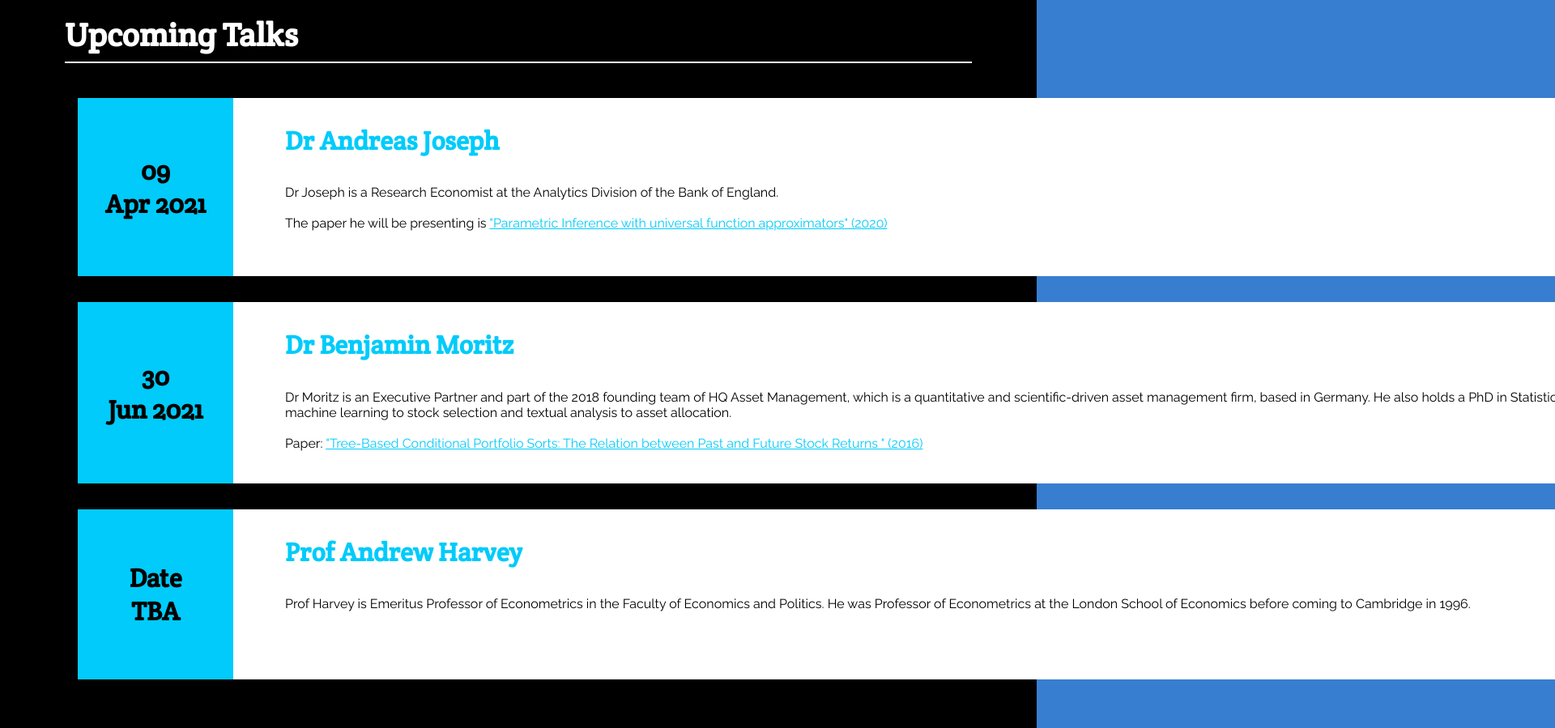
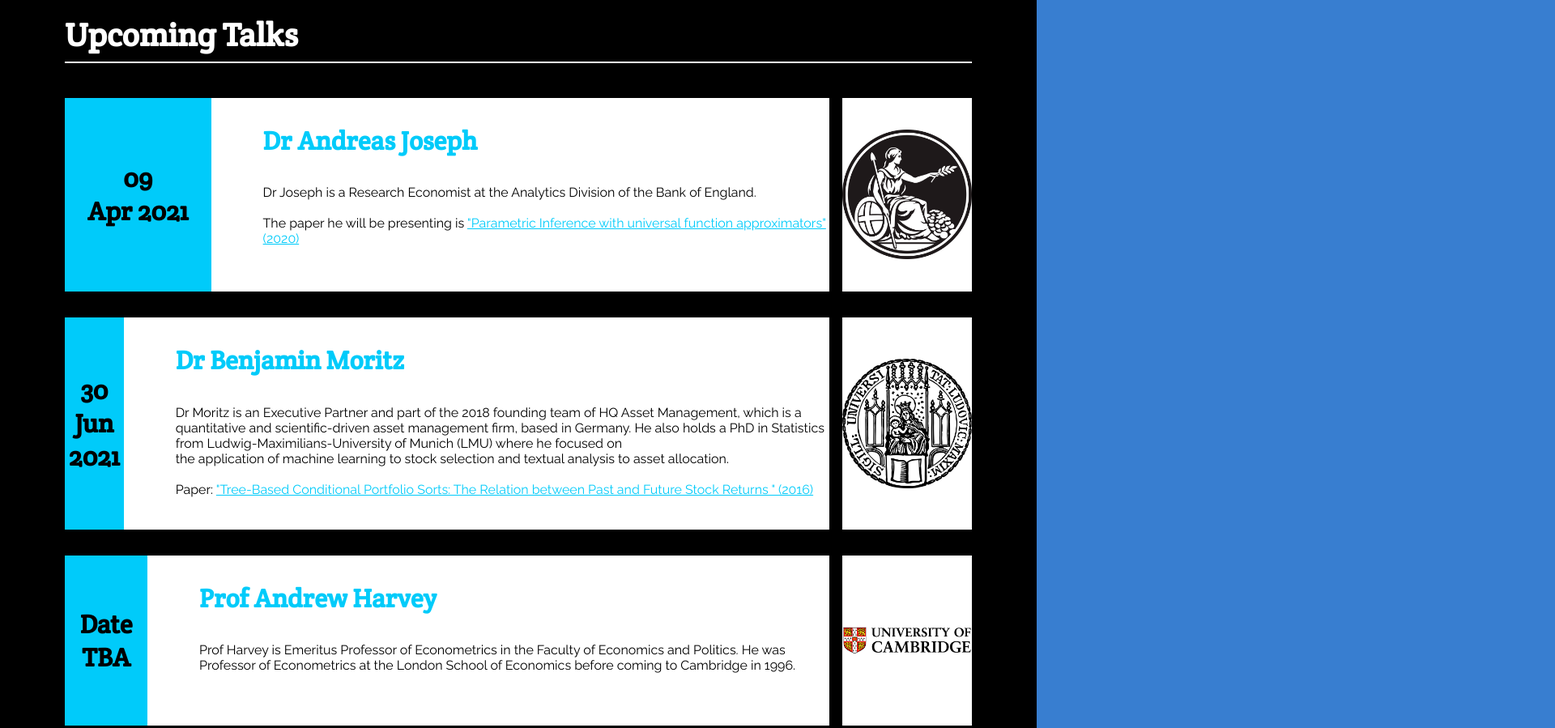
Before and after one commit to OptimalPortfolio/OptimalPortfolio.github.io, a plain HTML site: page Talks.html in a window 1280 px wide. Shown: the part 840-1739 px from the top of the page at 81% size, 1920 px wide, since content can reach past the window. Drawn offline with Linux system fonts and the light colour scheme.

Commit message:
Revert "a"
This reverts commit a5bf3b66b9a76567f16303721b6767c35448034a.

```diff
--- a/Talks.css
+++ b/Talks.css
@@ -143,8 +143,7 @@ nav h2 {
 /* Container dark */
 .talk-item {
   display: flex;
-  margin: 1em;
-  width: 200em;
+  margin: 1em 0;
 }
 
 .talk-info {
--- a/Talks.html
+++ b/Talks.html
@@ -56,7 +56,7 @@
           <div class="description">
             <h2> Dr Benjamin Moritz </h2>
             <p>
-                  Dr Moritz is an Executive Partner and part of the 2018 founding team of HQ Asset Management, which is a quantitative and scientific-driven asset management firm, based in Germany. He also holds a PhD in Statistics from Ludwig-Maximilians-University of Munich (LMU) where he focused on the application of <br> machine learning to stock selection and textual analysis to asset allocation.<br><br>
+                  Dr Moritz is an Executive Partner and part of the 2018 founding team of HQ Asset Management, which is a quantitative and scientific-driven asset management firm, based in Germany. He also holds a PhD in Statistics from Ludwig-Maximilians-University of Munich (LMU) where he focused on <br>the application of machine learning to stock selection and textual analysis to asset allocation.<br><br>
                   Paper: <a href = "https://papers.ssrn.com/sol3/papers.cfm?abstract_id=2740751">"Tree-Based Conditional Portfolio Sorts: The Relation between Past and Future Stock Returns " (2016) </a>
 
 
```
Also changed, not shown: 1 other file.
